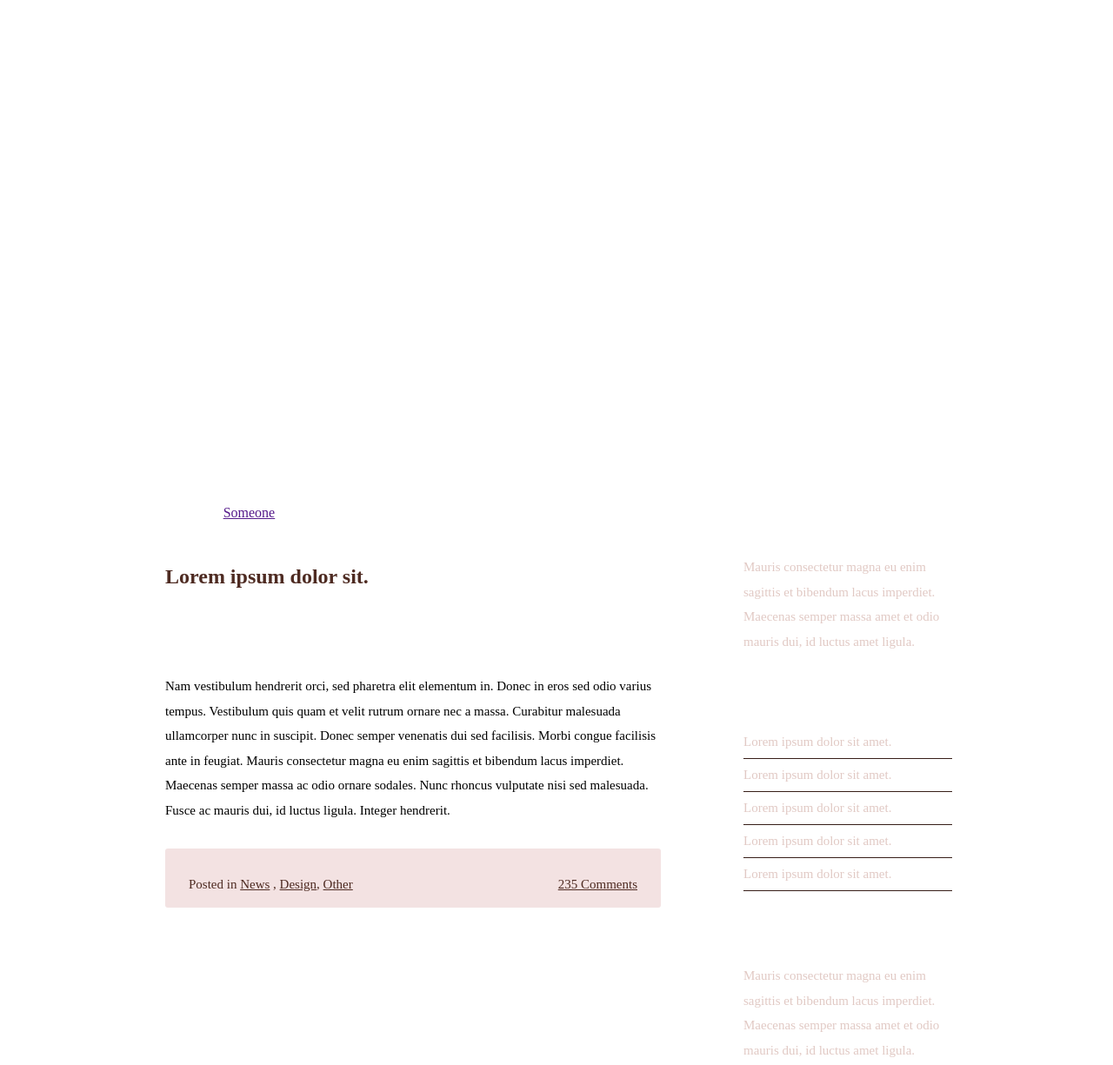
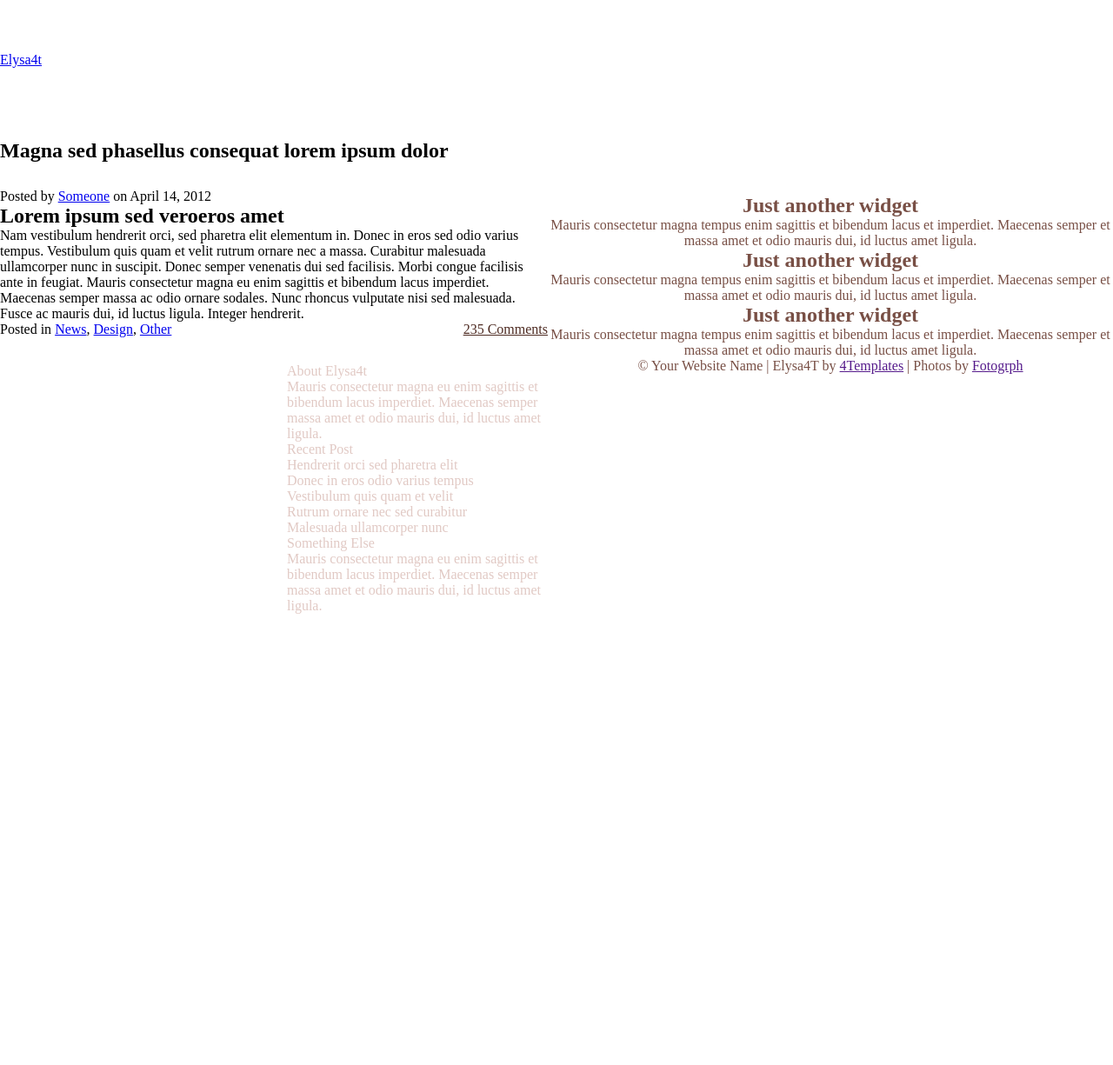
Before and after one commit to Ekvilan/lab7, a plain HTML site: page index.html in a window 1280 px wide. Shown: the part 26-1251 px from the top of the page at 87% size. After the commit the page ends 800 px from the top, so only its background shows below. Drawn offline with Linux system fonts and the light colour scheme.

Commit message:
Update index.html

```diff
--- a/index.html
+++ b/index.html
@@ -1,113 +1,113 @@
 <!DOCTYPE html>
 <html lang="en">
 <head>
-	<title>Elysa4T</title>
+	<meta charset="UTF-8">
+	<title>Elysa4T by 4Templates</title>
+	<link href="http://fonts.googleapis.com/css?family=Arvo:400,700|Cookie" rel="stylesheet" type="text/css" />
 	<link rel="stylesheet" href="style.css">
 </head>
 <body>
 	<header>
-	<div id="header-wrapper">
-	<div class="logo">
-		<h1><a>Elysa4T</a></h1>
-
-		</div>
+		<div class="center">
+			<a href="#" class="logo">Elysa4t</a>
 			<nav>
-			<ul id="menu">
-				<li class="active"><a href="">home</a></li>
-				<li>archives</li>
-				<li>gallery</li>
-				<li>about</li>
-				<li>contact</li>
+				<ul>
+					<li class="active"><a href="">Home</a></li>
+					<li><a href="">Archives</a></li>
+					<li><a href="">Gallery</a></li>
+					<li><a href="">About</a></li>
+					<li><a href="">Contact</a></li>
 				</ul>
 			</nav>
 		</div>
 	</header>
-	<div id="banner-wrapper">
-		<div id="banner">
-		<img src="img/banner-image.jpg" alt="">
-		<p>Lorem ipsum dolor sit amet, consectetur adipisicing.</p>
+
+		<section class="banner">
+			<div class="center">
+				<div class="the-banner">
+					<h2>Magna sed phasellus consequat lorem ipsum dolor</h2>
 				</div>
 			</div>
-	<div id="wrapper">
-	<div id="wrapper-content">
+		</section>
+
 		<main>
-			<section>
-				<div class="post-meta">
-				<p>
-				Posted by <a href="">Someone</a> on April 14, 2012
-				</p>
-				</div>
-				<article>
-				<h2>Lorem ipsum dolor sit.</h2>
-				<div class="image"><a href="#"><img src="img/pics01.jpg" alt="" /><span></span></a></div>
-
+			<div class="center">
+				<div class="post">
+					<div class="posted">Posted by <a href="#">Someone</a> on April 14, 2012</div>
+					<div class="entry">
+						<h2 class="title">Lorem ipsum sed veroeros amet</h2>
+						<a href="#" class="post-pic"></a>
 						<p>
 							Nam vestibulum hendrerit orci, sed pharetra elit elementum in. Donec in eros sed odio varius tempus. Vestibulum quis quam et velit rutrum ornare nec a massa. Curabitur malesuada ullamcorper nunc in suscipit. Donec semper venenatis dui sed facilisis. Morbi congue facilisis ante in feugiat. Mauris consectetur magna eu enim sagittis et bibendum lacus imperdiet. Maecenas semper massa ac odio ornare sodales. Nunc rhoncus vulputate nisi sed malesuada. Fusce ac mauris dui, id luctus ligula. Integer hendrerit.
 						</p>
-				<div class="post-footer">
-					<p>Posted in
-						<span class="links"><a href="">News</a></span>
-						,
-						<span class="links"><a href="">Design</a></span>,
-						<span class="links"><a href="">Other</a></span>
-					<span class="comments"><a href="">235 Comments</a></span>
-					</p>
-				</div>
-				</article>
-			</section>
-		</main>
-
-	<aside>
-	<div id="aside-header"></div>
-		<div class="sidebar-section">
-			<h2><p>About Elysa4t</p></h2>
-			<p class="aside-text">
-			Mauris consectetur magna eu enim sagittis et bibendum lacus imperdiet. Maecenas semper massa amet et odio mauris dui, id luctus amet ligula.
-			</p>
-		</div>
-		<div class="sidebar-section">
-			<h2><p>Recent Post</p></h2>
-			<ul class="aside-list">
-				<li>Lorem ipsum dolor sit amet.</li>
-				<li>Lorem ipsum dolor sit amet.</li>
-				<li>Lorem ipsum dolor sit amet.</li>
-				<li>Lorem ipsum dolor sit amet.</li>
-				<li>Lorem ipsum dolor sit amet.</li>
-			</ul>
-		</div>
-		<div class="sidebar-section">
-			<h2><p>Something Else</p></h2>
-			<p class="aside-text">
-			Mauris consectetur magna eu enim sagittis et bibendum lacus imperdiet. Maecenas semper massa amet et odio mauris dui, id luctus amet ligula.
-			</p>
-		</div>
-		<div id="aside-footer"></div>
-	</aside>
-	</div>
-	</div>
-	<div class="clearfix"></div>
-	<div id="widget-wrapper">
-	<div class="widget-header"></div>
-	<div class="widgets">
-
-		<div class="widget-item">
-			<h2>Just another widget</h2>
-				<p>Mauris consectetur magna tempus enim sagittis et bibendum lacus et imperdiet. Maecenas semper et massa amet et odio mauris dui, id luctus amet ligula.</p>
-
-		</div>
-		<div class="widget-item">
-			<h2>Just another widget</h2>
-				<p>Mauris consectetur magna tempus enim sagittis et bibendum lacus et imperdiet. Maecenas semper et massa amet et odio mauris dui, id luctus amet ligula.</p>
-		</div>
-		<div class="widget-item">
-			<h2>Just another widget</h2>
-				<p>Mauris consectetur magna tempus enim sagittis et bibendum lacus et imperdiet. Maecenas semper et massa amet et odio mauris dui, id luctus amet ligula.</p>
+						<div class="meta">
+						<p><span class="tags">Posted in <a href="#">News</a>, <a href="#">Design</a>, <a href="#">Other</a></span><span class="comments"><a href="#">235 Comments</a></span></p>
 						</div>
 					</div>
 				</div>
 
+				<aside>
+					<div class="bg-top"></div>
+					<div class="content-bg">
+						<div>
+							<div class="posted">About Elysa4t</div>
+							<p>Mauris consectetur magna eu enim sagittis et bibendum lacus imperdiet. Maecenas semper massa amet et odio mauris dui, id luctus amet ligula.</p>
+						</div>
+						<div>
+							<div class="posted">Recent Post</div>
+							<ul>
+								<li class="first"><a href="#">Hendrerit orci sed pharetra elit</a></li>
+								<li><a href="#">Donec in eros odio varius tempus</a></li>
+								<li><a href="#">Vestibulum quis quam et velit</a></li>
+								<li><a href="#">Rutrum ornare nec sed curabitur</a></li>
+								<li><a href="#">Malesuada ullamcorper nunc</a></li>
+							</ul>
+						</div>
+						<div>
+							<div class="posted">Something Else</div>
+							<p>Mauris consectetur magna eu enim sagittis et bibendum lacus imperdiet. Maecenas semper massa amet et odio mauris dui, id luctus amet ligula.</p>
+						</div>
+					</div>
+					<div class="bg-btm"></div>
+				</aside>
+			</div>
+		</main>
+
 	<footer>
-		<p>© Your Website Name | Elysa4T by 4Templates | Photos by Fotogrph</p>
+		<div class="content">
+			<div class="center">
+				<div class="box-style">
+					<div class="bg-top"></div>
+					<div class="content-bg">
+						<h2>Just another widget</h2>
+						<p>Mauris consectetur magna tempus enim sagittis et bibendum lacus et imperdiet. Maecenas semper et massa amet et odio mauris dui, id luctus amet ligula.</p>
+					</div>
+					<div class="bg-btm"></div>
+				</div>
+
+				<div class="box-style">
+					<div class="bg-top"></div>
+					<div class="content-bg">
+						<h2>Just another widget</h2>
+						<p>Mauris consectetur magna tempus enim sagittis et bibendum lacus et imperdiet. Maecenas semper et massa amet et odio mauris dui, id luctus amet ligula.</p>
+					</div>
+					<div class="bg-btm"></div>
+				</div>
+
+				<div class="box-style">
+					<div class="bg-top"></div>
+					<div class="content-bg">
+						<h2>Just another widget</h2>
+						<p>Mauris consectetur magna tempus enim sagittis et bibendum lacus et imperdiet. Maecenas semper et massa amet et odio mauris dui, id luctus amet ligula.</p>
+					</div>
+					<div class="bg-btm"></div>
+				</div>
+			</div>
+		</div>
+
+		<section class="footer">
+			<div class="center"><p>© Your Website Name  |  Elysa4T by <a href="">4Templates</a> |  Photos by <a href="">Fotogrph</a></p></div>
+		</section>
 	</footer>
 </body>
 </html>
```
Lines whose indentation alone changed are shown as unchanged.
